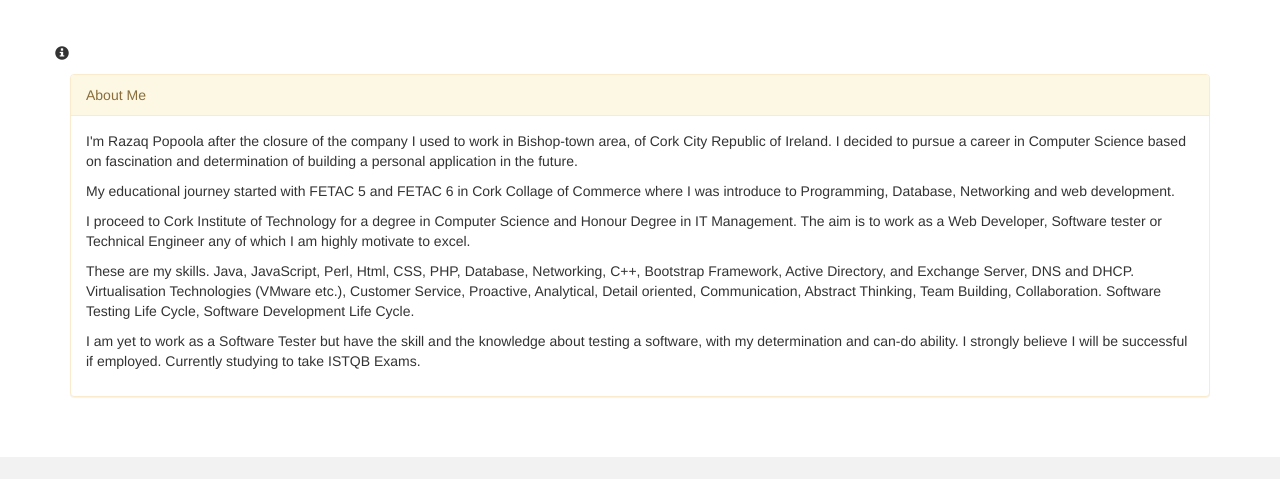
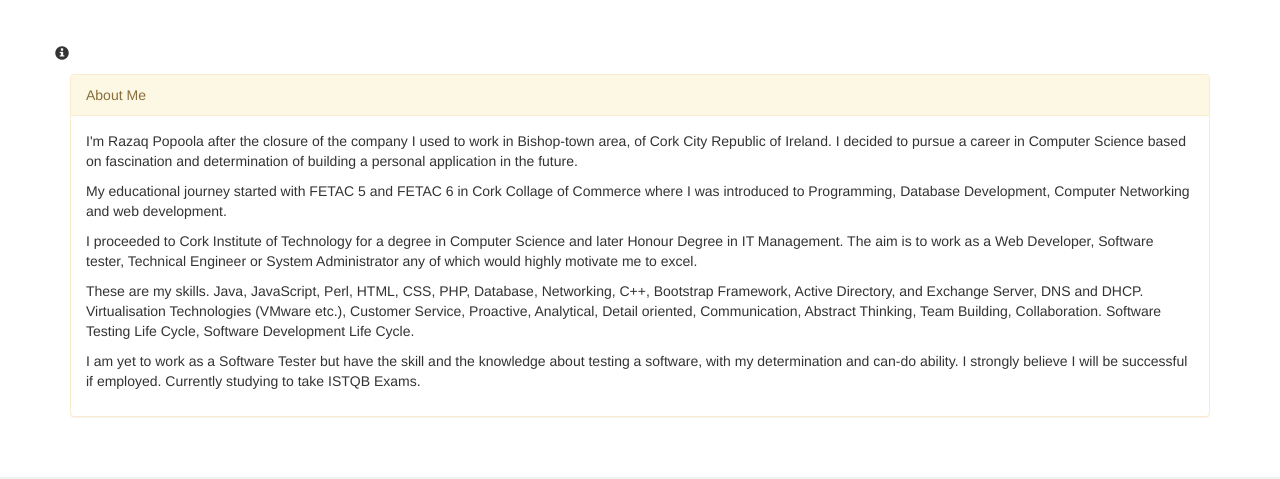
Before and after one commit to RazaqPopoola/webPeojects, a plain HTML site: page about.html in a window 1280 px wide. Shown: the part 253-732 px from the top of the page. Drawn offline with nearby package versions, Linux system fonts and the light colour scheme.

Commit message:
A bit more done

```diff
--- a/about.html
+++ b/about.html
@@ -58,14 +58,14 @@
         		I decided to pursue a career in Computer Science based on fascination and determination of building a personal application in the future.
         	</p>
         	<p>
-        		My educational journey started with FETAC 5 and FETAC 6 in Cork Collage of Commerce where I was introduce to Programming, Database,
-        		Networking and web development.
+        		My educational journey started with FETAC 5 and FETAC 6 in Cork Collage of Commerce where I was introduced to Programming, Database Development,
+        		Computer Networking and web development.
         	</p>
         	<p>
-        		I proceed to Cork Institute of Technology for a degree in Computer Science and Honour Degree in IT Management.
-        		The aim is to work as a Web Developer, Software tester or Technical Engineer any of which I am highly motivate to excel.
+        		I proceeded to Cork Institute of Technology for a degree in Computer Science and later Honour Degree in IT Management.
+        		The aim is to work as a Web Developer, Software tester, Technical Engineer or System Administrator any of which would highly motivate me to excel.
         	</p>
-        	<p>These are my skills. Java, JavaScript, Perl, Html, CSS, PHP, Database, Networking, C++,
+        	<p>These are my skills. Java, JavaScript, Perl, HTML, CSS, PHP, Database, Networking, C++,
         		Bootstrap Framework, Active Directory, and Exchange Server, DNS and DHCP. Virtualisation Technologies (VMware etc.),
         		Customer Service, Proactive, Analytical, Detail oriented, Communication, Abstract Thinking, Team Building, Collaboration.
         		Software Testing Life Cycle, Software Development Life Cycle.
```
Also changed, not shown: education.html (+2 -2 lines), experience.html (+0 -5 lines), index.html (+1 -1 lines).
